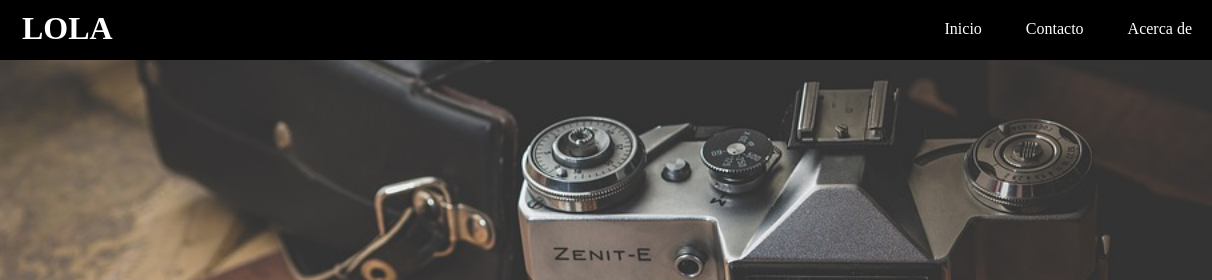
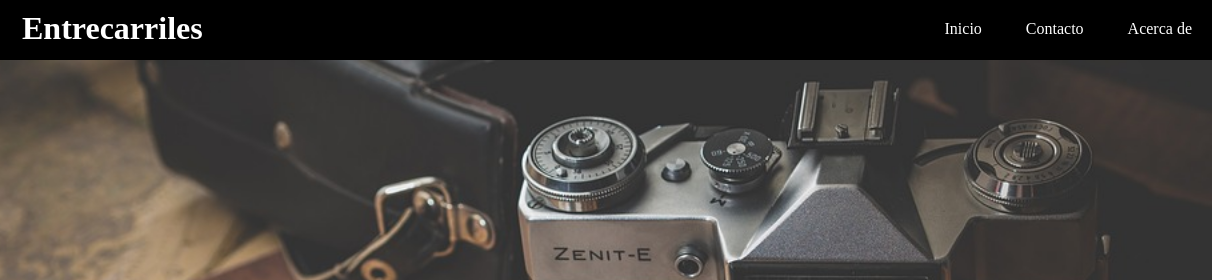
Before and after one commit to Entrecarriles/web, a plain HTML site: page index.html in a window 1280 px wide. Shown: the top 280 px of the page, 68-1280 px from the left. Drawn offline with Linux system fonts and the light colour scheme.

Commit message:
sitio web

```diff
--- a/index.html
+++ b/index.html
@@ -9,7 +9,7 @@
     <body>
         <header>
             <img src="img/logo.jpg" alt="">
-            <h1>LOLA</h1>
+            <h1>Entrecarriles</h1>
             <ul>
                 <li><a href="">Inicio</a></li>
                 <li><a href="">Contacto</a></li>
```
